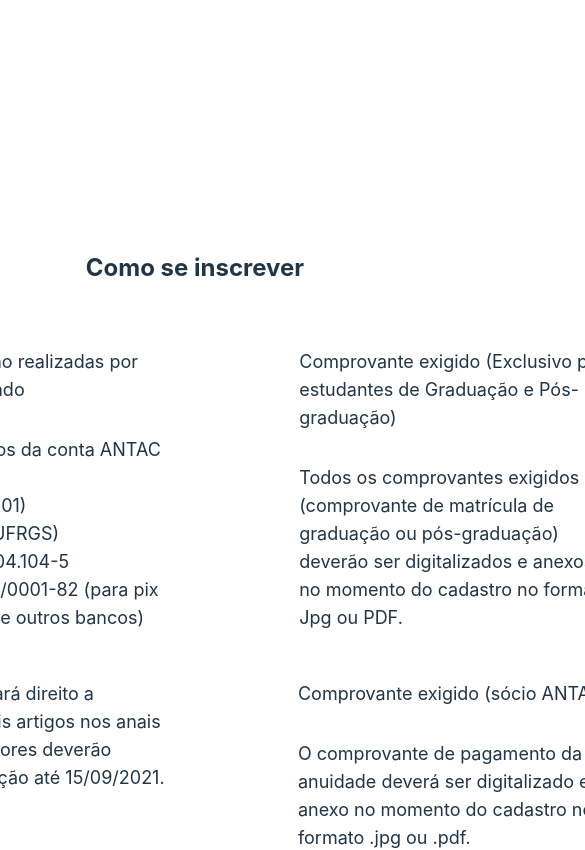
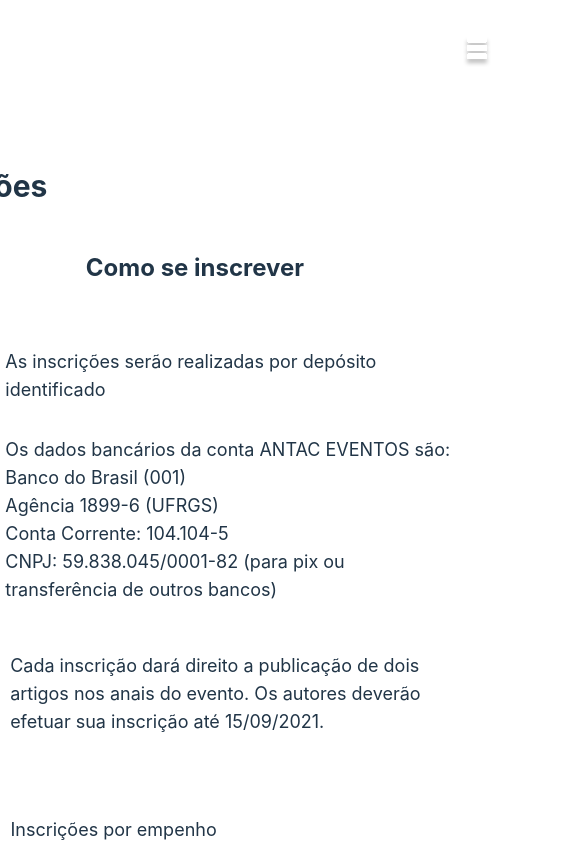
Before and after one commit to softeam-org/sibragecsbtic-web, a React (Vite) app: page /inscricoes in a window 390 px wide. Shown: the top 850 px of the page, 585 px wide, since content can reach past the window. Built offline with nearby package versions, Linux system fonts and the light colour scheme; what tailwind-nord would draw is missing.

Commit message:
Adaptado para estilo responsivo

```diff
--- a/src/components/Courses.jsx
+++ b/src/components/Courses.jsx
@@ -32,7 +32,7 @@ const coursesData = [
 
 function Courses() {
   return (
-    <div className="bg-gray-50 py-20">
+    <div className="bg-gray-50 py-20 px-3 sm:px-0">
       <div className="max-w-6xl mx-auto">
         <div className="mb-8">
           <h2 className="text-3xl font-bold text-gray-900">MiniCursos</h2>
@@ -49,7 +49,7 @@ function Courses() {
             eleifend consectetur. Ut viverra dui eros, eu commodo augue volutpat
             et.
           </p>
-          <div className="w-100 flex justify-center items-center gap-12">
+          <div className="w-100 flex flex-col lg:flex-row justify-center items-center gap-12">
             {coursesData.map((course) => (
               <div className="flex flex-col items-center justify-center px-9 py-9 gap-5 shadow-lg rounded-lg">
                 <img
--- a/src/components/Instructions.jsx
+++ b/src/components/Instructions.jsx
@@ -7,7 +7,7 @@ function Instructions({ data }) {
     <>
 
 
-      <div className="subcription-grid  text-nord0 grid  grid-flow-col ">
+      <div className="subcription-grid flex flex-col items-center text-nord0 lg:grid grid-flow-col ">
         {data.map((instruction, index) => (
           <div
             className={`flex items-start p-6 max-w-xl gap-4  ${
--- a/src/index.css
+++ b/src/index.css
@@ -75,12 +75,13 @@ button:focus,
 button:focus-visible {
   outline: 4px auto -webkit-focus-ring-color;
 }
-div.subcription-grid {
-  grid-template-columns: 1fr 1fr;
-  grid-template-rows: 0.5fr 0.5fr 1fr;
+
+@media (min-width: 640px) {
+  div.subcription-grid {
+    grid-template-columns: 1fr 1fr;
+    grid-template-rows: 0.5fr 0.5fr 1fr;
+  }
 }
-
-
 
 /* Scrollbar */
 
```
